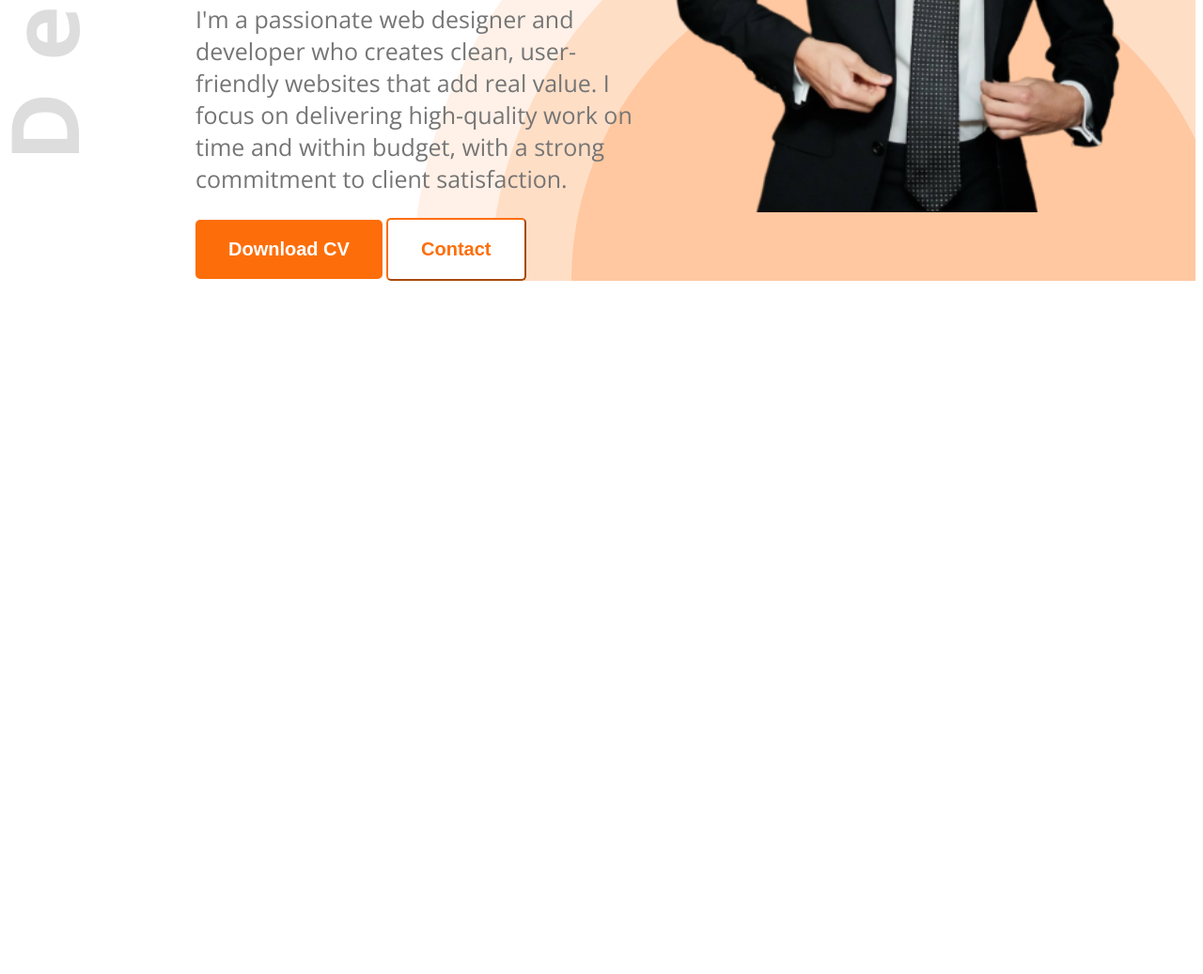
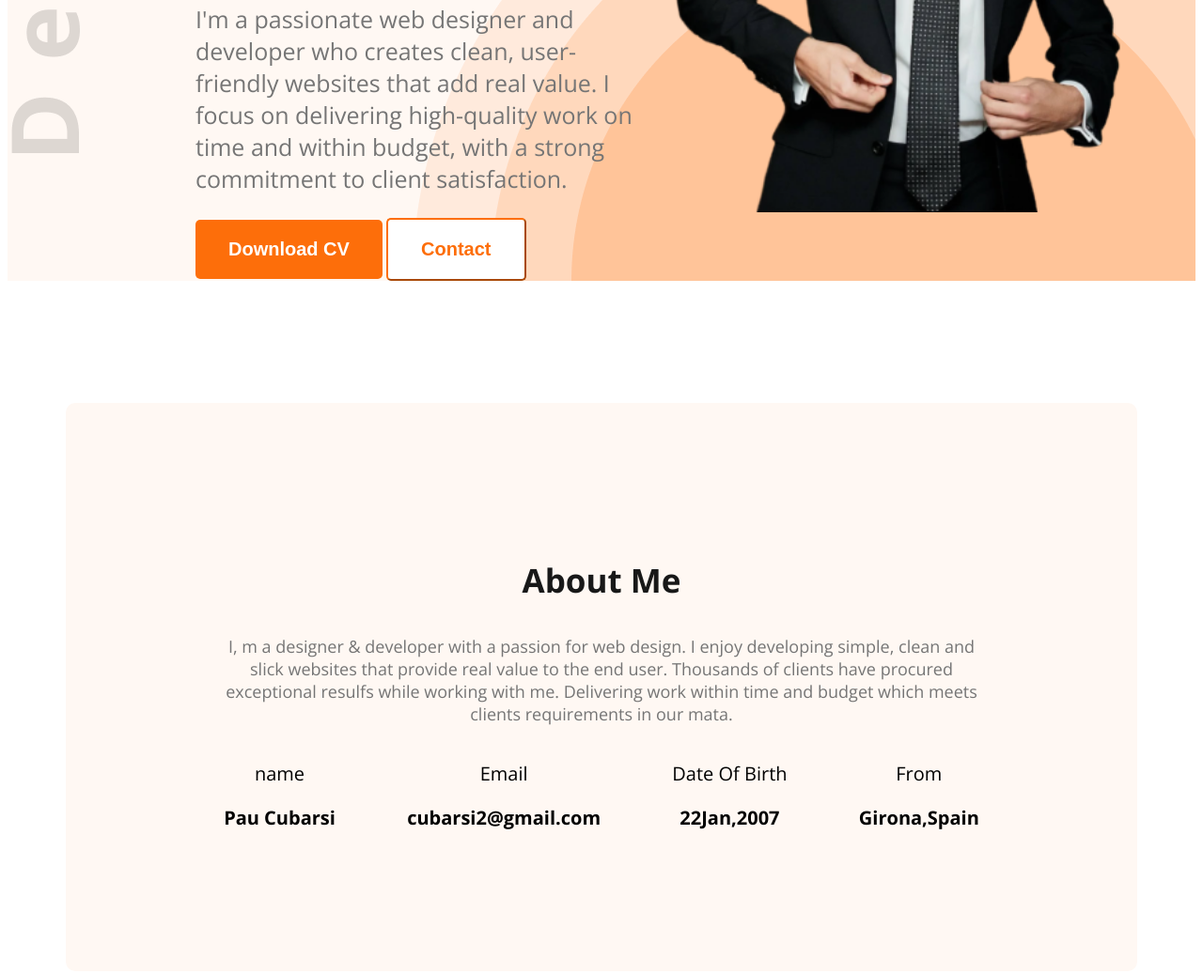
Before and after one commit to rafidizzle/web-dev-portfolio, a plain HTML site: page index.html in a window 1280 px wide. Shown: the part 608-1645 px from the top of the page at 94% size. Before the commit the page ends 915 px from the top, so only its background shows below. Drawn offline with nearby package versions, Linux system fonts and the light colour scheme.

Commit message:
about me section completed

```diff
--- a/index.html
+++ b/index.html
@@ -11,7 +11,7 @@
     <link rel="stylesheet" href="styles/portfolio.css">
 </head>
 <body class="open-sans-normal">
-    <header class="header">
+    <header class="header color-secondary">
         <nav>
            <h3 class="nav-title">Cuba<span class="color-primary">r</span>si</h3>
             <ul>
@@ -37,6 +37,31 @@
 
     </header>
     <main>
+        <section class="about color-secondary">
+            <h3 class="section-title">About Me</h3>
+            <p class="section-details">I, m a designer & developer with a passion for web design. I enjoy developing simple, clean and slick websites that provide real value to the end user. Thousands of clients have procured exceptional resulfs while working with me. Delivering work within time and budget which meets clients requirements in our mata.
+
+            </p>
+            <div class="about-items">
+                <div class="about-more-item">
+                    <p class="item-title">name</p>
+                    <p class="item-details">Pau Cubarsi</p>
+                </div>
+                <div class="about-more-item">
+                    <p class="item-title">Email</p>
+                    <p class="item-details">cubarsi2@gmail.com</p>
+                </div>
+                <div class="about-more-item">
+                    <p class="item-title">Date Of Birth</p>
+                    <p class="item-details">22Jan,2007 </p>
+                </div>
+                <div class="about-more-item">
+                    <p class="item-title">From</p>
+                    <p class="item-details">Girona,Spain</p>
+                </div>
+            </div>
+
+        </section>
 
     </main>
     <footer>
--- a/styles/portfolio.css
+++ b/styles/portfolio.css
@@ -10,6 +10,9 @@
 /*color */
 .color-primary{
     color: #FD6E0A;
+}
+.color-secondary{
+    background-color: #FFF8F3;
 }
 .dark1{
     color: #181818;
@@ -38,6 +41,16 @@
     padding: 20px 35px;
     border-radius: 5px;
     border-color:#FD6E0A;
+}
+.section-title{
+    font-weight: bold;
+    font-size: 35px;
+    color: #181818;
+}
+.section-details{
+    font-weight: 400;
+    font-size: 18px;
+    color: #757575;
 }
 /*header*/
 .header{
@@ -97,3 +110,29 @@ nav ul li a {
 .banner-content{
     max-width: 580;
 }
+main{
+    max-width: 1140px;
+    margin:0 auto;
+
+}
+/*about styles*/
+.about{
+    border-radius: 10px;
+    padding: 130px 155px;
+    text-align: center;
+    margin-top: 130px;
+}
+.item-title{
+    font-weight: 400;
+    font-size: 20px;
+}
+.item-details{
+    font-weight: bold;
+    font-size: 20px;
+
+}
+.about-items{
+    display: flex;
+    justify-content:space-around;
+    gap: 50px;
+}
```
